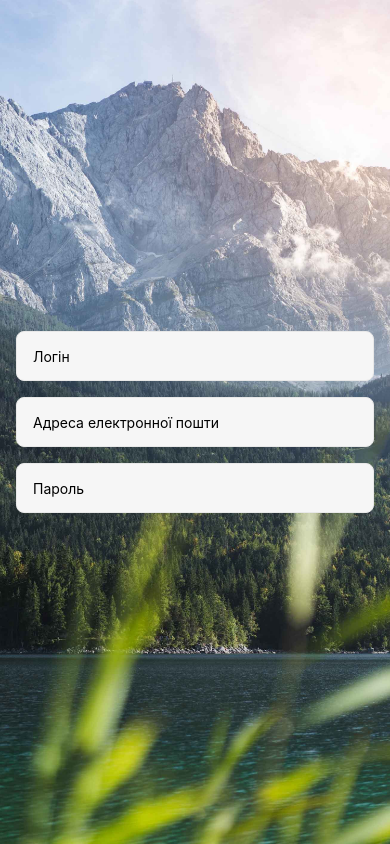
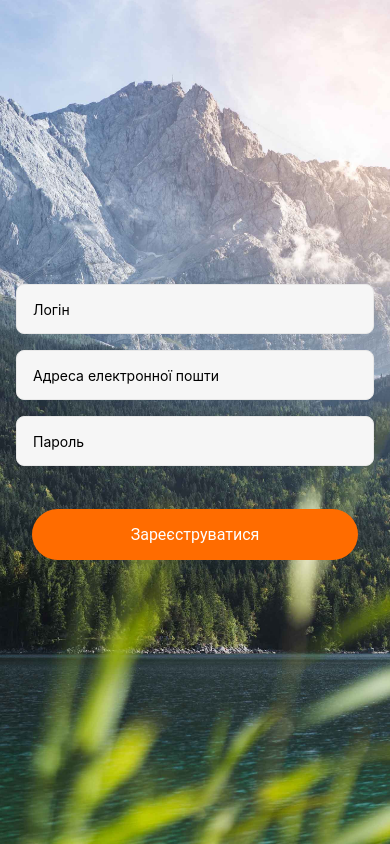
Before and after one commit to EuJinnLucaShow/android-app, a React Native app: screen / in a window 390 px wide. Built offline with nearby package versions, Linux system fonts and the light colour scheme.

Commit message:
Adding a Button to a Form

```diff
--- a/App.js
+++ b/App.js
@@ -5,6 +5,7 @@ import {
   View,
   ImageBackground,
   TextInput,
+  TouchableOpacity,
 } from 'react-native';
 
 const wallpaper = require('./assets/images/wallpaper.png');
@@ -24,6 +25,9 @@ export default function App() {
             placeholder="Пароль"
             secureTextEntry={true}
           />
+          <TouchableOpacity style={styles.button} activeOpacity={0.8}>
+            <Text style={styles.buttonText}>Зареєструватися</Text>
+          </TouchableOpacity>
         </View>
       </ImageBackground>
       <StatusBar style="auto" />
@@ -54,4 +58,18 @@ const styles = StyleSheet.create({
     borderRadius: 8,
     paddingHorizontal: 16,
   },
+  button: {
+    marginHorizontal: 32,
+    marginTop: 43,
+    backgroundColor: '#FF6C00',
+    borderRadius: 100,
+    paddingVertical: 16,
+  },
+  buttonText: {
+    textAlign: 'center',
+    fontSize: 16,
+    color: '#fff',
+    fontFamily: 'Roboto',
+    fontWeight: '400',
+  },
 });
```
